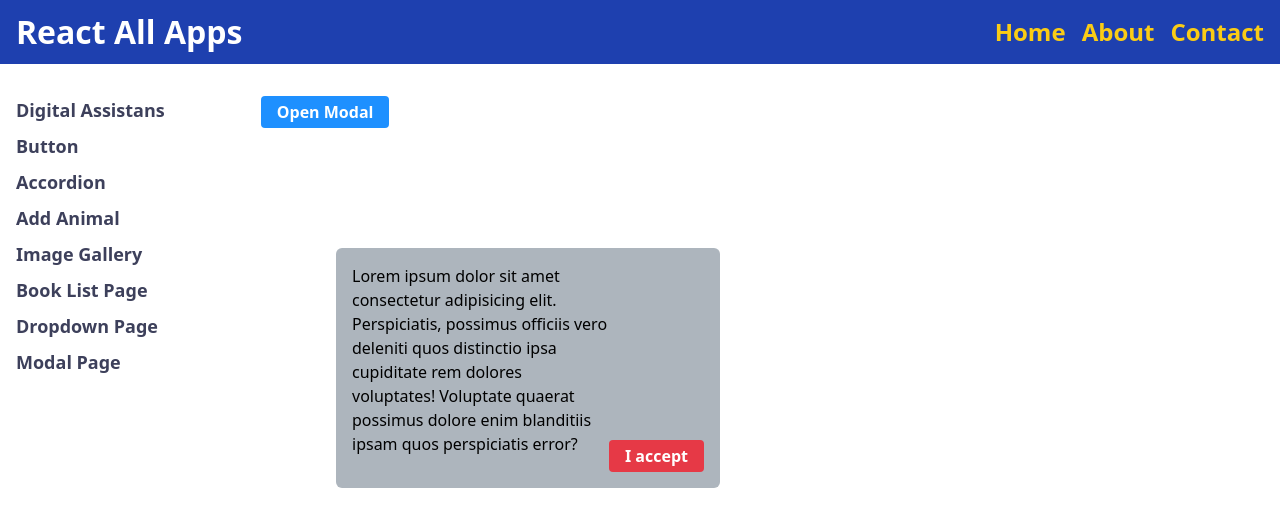
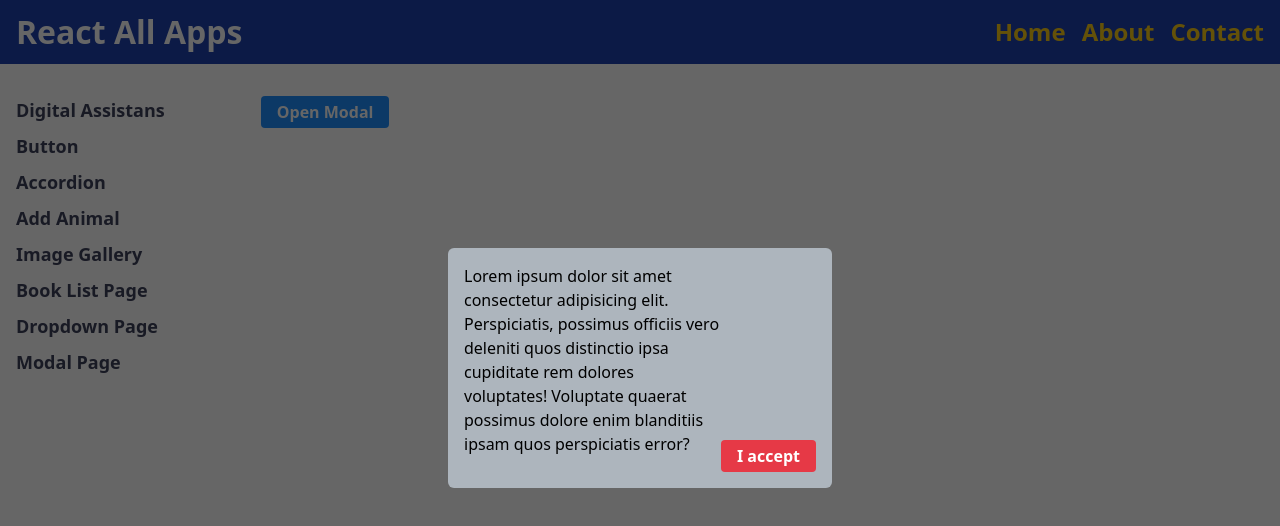
Before and after one commit to sedat355/react-all-apps, a React (Vite) app: page /modal in a window 1280 px wide. Both pictures are taken after a click on the button "Open Modal". Shown: the top 526 px of the page. Built offline with nearby package versions, Linux system fonts and the light colour scheme.

Commit message:
Modal tamamlandı

```diff
--- a/src/layouts/RootLayout.jsx
+++ b/src/layouts/RootLayout.jsx
@@ -7,7 +7,7 @@ const RootLayout = () => {
     <div className="root-layout h-screen flex flex-col">
       <Header />
 
-      <div className="relative flex m-4 items-start max-w-[1024px] h-full">
+      <div className="flex m-4 items-start max-w-[1024px] h-full">
         <Sidebar />
 
         <main className="w-full h-full flex items-start justify-start ml-16">
--- a/src/pages/modal/Modal.jsx
+++ b/src/pages/modal/Modal.jsx
@@ -1,10 +1,17 @@
 import Button from "../../components/Button"
 
-const Modal = () => {
+const Modal = ({isOpenModal, setIsOpenModal}) => {
+
+  const handleClick = () => {
+    setIsOpenModal(false)
+  }
   return (
-    <div className="rounded-md w-96 h-60 bg-gray-one p-4 flex absolute right-1/2 translate-x-1/2 translate-y-1/2">
+    <div className="rounded-md w-96 h-60 bg-gray-one p-4 flex absolute right-1/2 translate-x-1/2 translate-y-1/2 z-50">
       <p className="self-start">Lorem ipsum dolor sit amet consectetur adipisicing elit. Perspiciatis, possimus officiis vero deleniti quos distinctio ipsa cupiditate rem dolores voluptates! Voluptate quaerat possimus dolore enim blanditiis ipsam quos perspiciatis error?</p>
-      <Button btnType="danger" className="self-end whitespace-nowrap">I accept</Button>
+
+      <Button
+        handleClick={handleClick}
+        btnType="danger" className="self-end whitespace-nowrap">I accept</Button>
     </div>
   )
 }
--- a/src/pages/modal/ModalPage.jsx
+++ b/src/pages/modal/ModalPage.jsx
@@ -3,17 +3,29 @@ import Button from "../../components/Button"
 import Modal from "./Modal"
 
 const ModalPage = () => {
-  const [ isOpenModal, setIsOpenModal ] = useState(false)
+  const [isOpenModal, setIsOpenModal] = useState(false)
 
   const handleClick = () => {
     setIsOpenModal(!isOpenModal)
+  }
+
+  const handleOverlayClick = () => {
+    setIsOpenModal(false)
   }
 
   return (
     <div className="modalpage">
       <Button handleClick={handleClick}>Open Modal</Button>
 
-      {isOpenModal && <Modal/>}
+      {isOpenModal && (
+        <>
+          <Modal isOpenModal={isOpenModal} setIsOpenModal={setIsOpenModal} />
+          <div
+            onClick={handleOverlayClick}
+            className="overlay bg-black opacity-60 w-screen h-screen absolute left-0 top-0"
+          ></div>
+        </>
+      )}
     </div>
   )
 }
```
